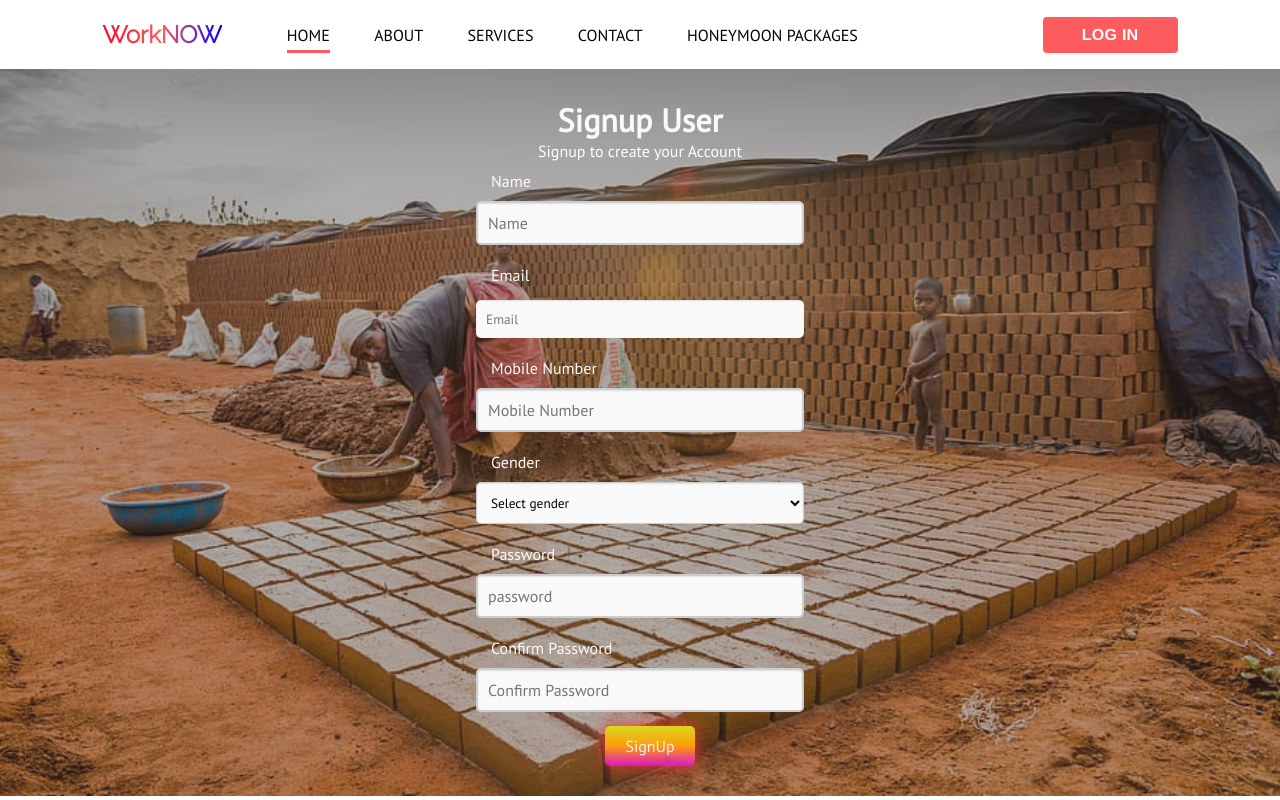
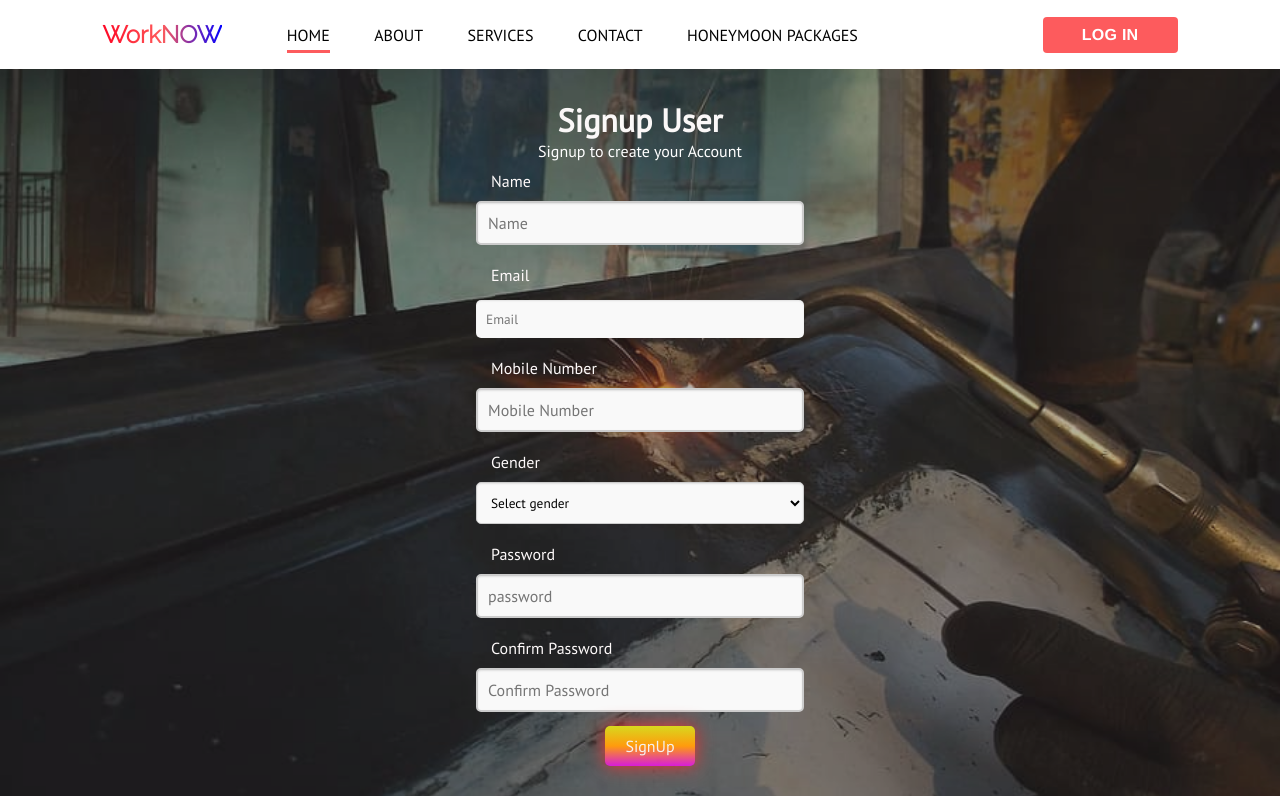
Before and after one commit to helodeepakji/WorkNow, a React (Create React App) app in the folder frontend/: page /Signup in a window 1280 px wide. Shown: the top 800 px of the page. Built offline with nearby package versions, Linux system fonts and the light colour scheme; no server answers.

Commit message:
signup image changed

```diff
--- a/frontend/src/component/Signup.css
+++ b/frontend/src/component/Signup.css
@@ -1,9 +1,8 @@
 .phase1 {
-  background: url(../component/image/labour2.jpg);
+  background: url(../component/image/labour3.jpg);
   background-repeat: no-repeat;
   background-size: cover;
   background-position: center;
-
 }
 
 .phase2 {
```
Also changed, not shown: frontend/src/component/image/labour3.jpg (added).
